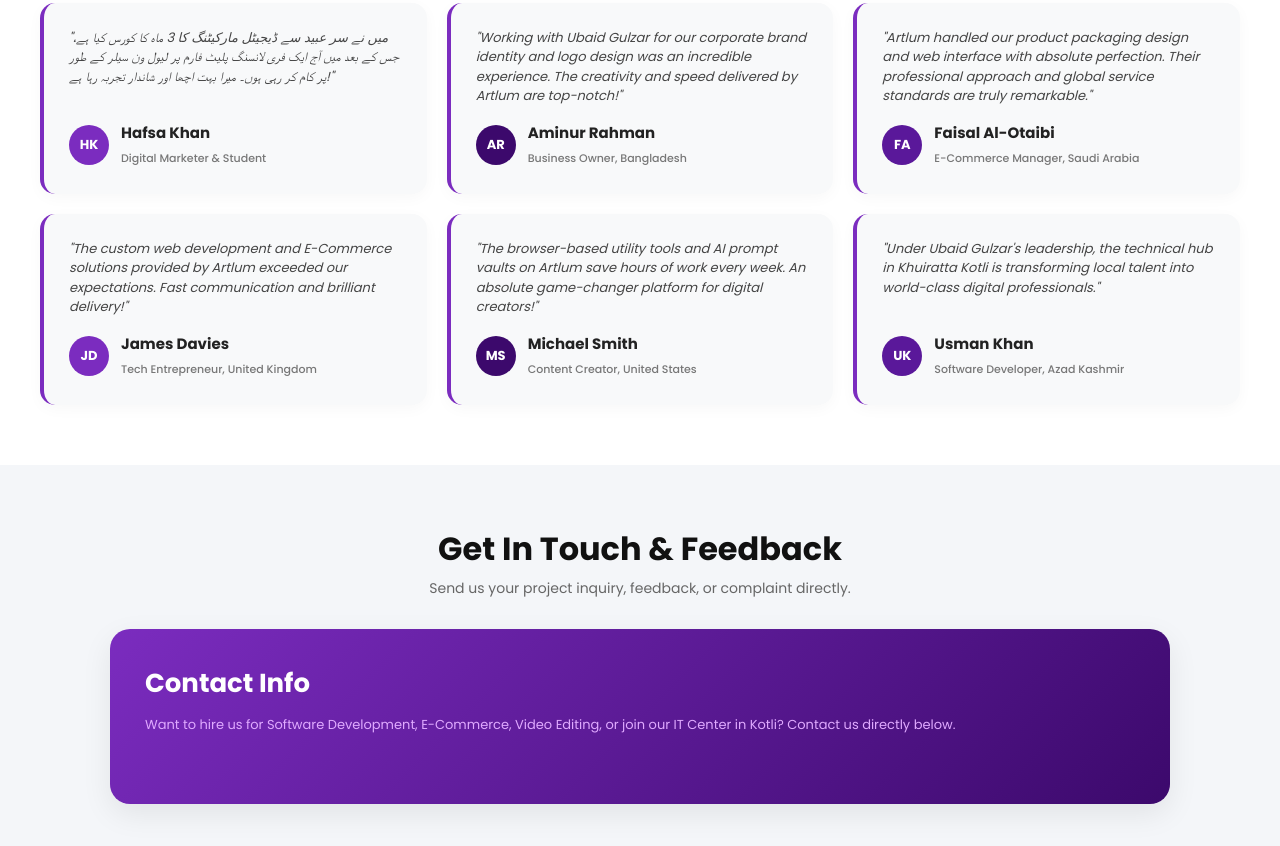
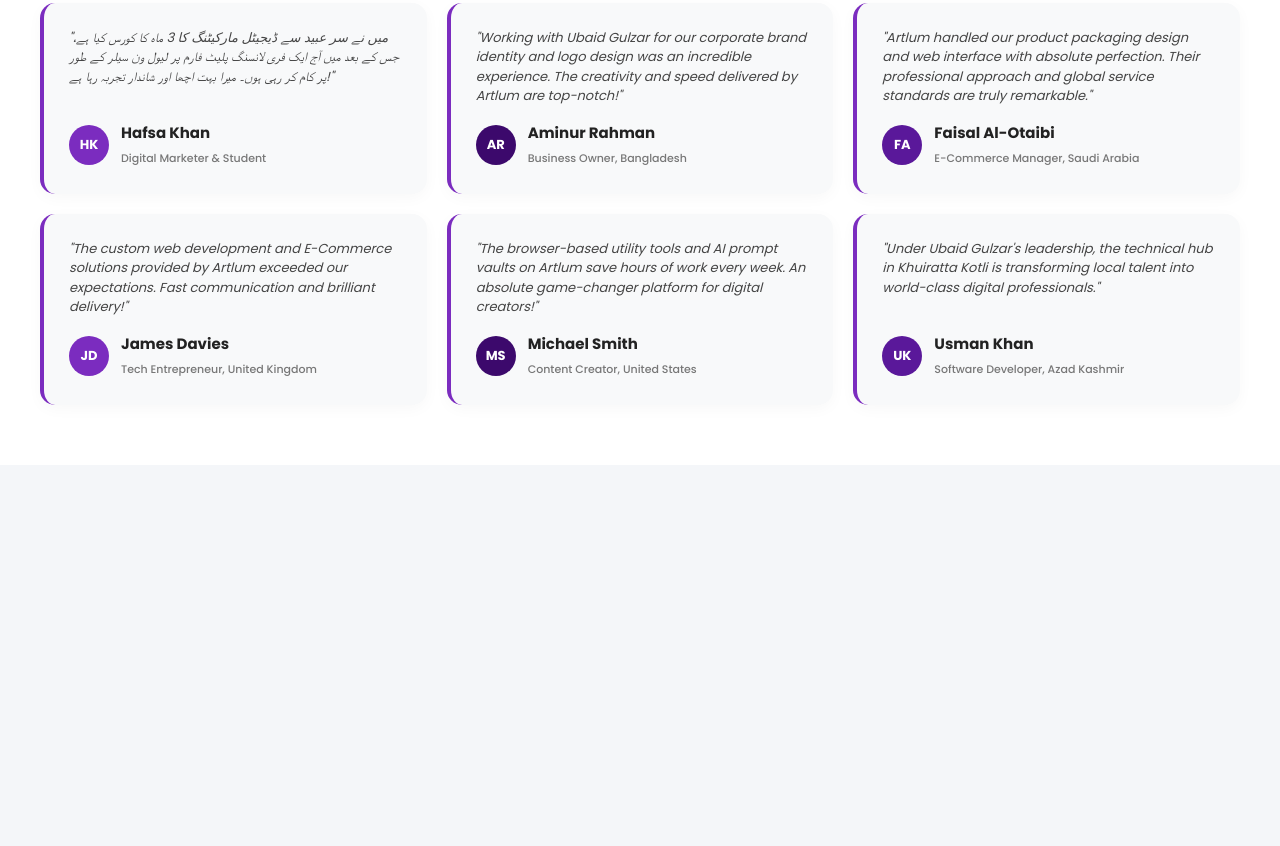
Before and after one commit to artlumhub/artlum, a plain HTML site: page index.html in a window 1280 px wide. Shown: the part 1753-2599 px from the top of the page. After the commit the page ends 2218 px from the top, so only its background shows below. Drawn offline with Linux system fonts and the light colour scheme.

Commit message:
Update index.html

```diff
--- a/index.html
+++ b/index.html
@@ -309,17 +309,3 @@
             </div>
         </div>
     </section>
-
-    <!-- Contact & Feedback Section -->
-    <section class="contact-section" id="contact">
-        <div class="section-title" style="margin-bottom: 30px;">
-            <h3>Get In Touch & Feedback</h3>
-            <p>Send us your project inquiry, feedback, or complaint directly.</p>
-        </div>
-        <div class="contact-box">
-            <div class="contact-info">
-                <div>
-                    <h3>Contact Info</h3>
-                    <p>Want to hire us for Software Development, E-Commerce, Video Editing, or join our IT Center in Kotli? Contact us directly below.</p>
-                    <div class="info-item">
-                        <i class="fa-solid fa
```
